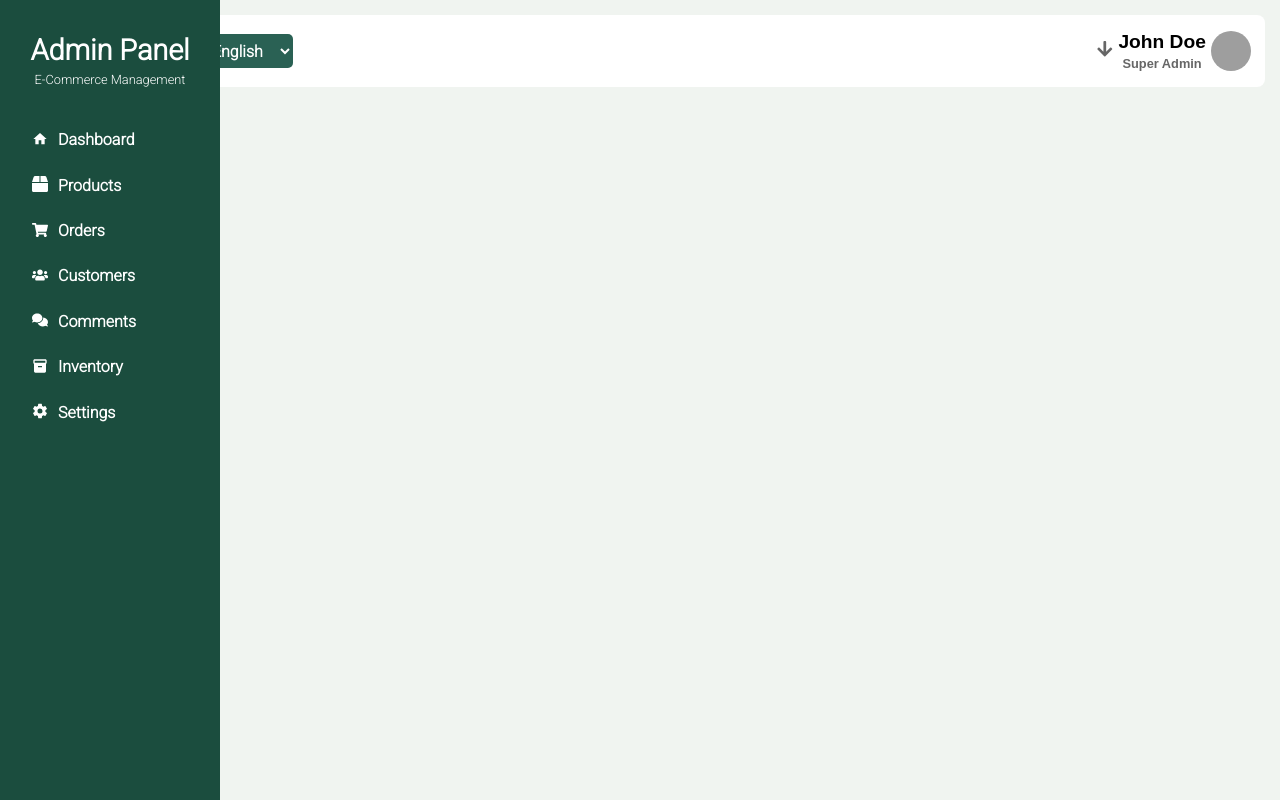
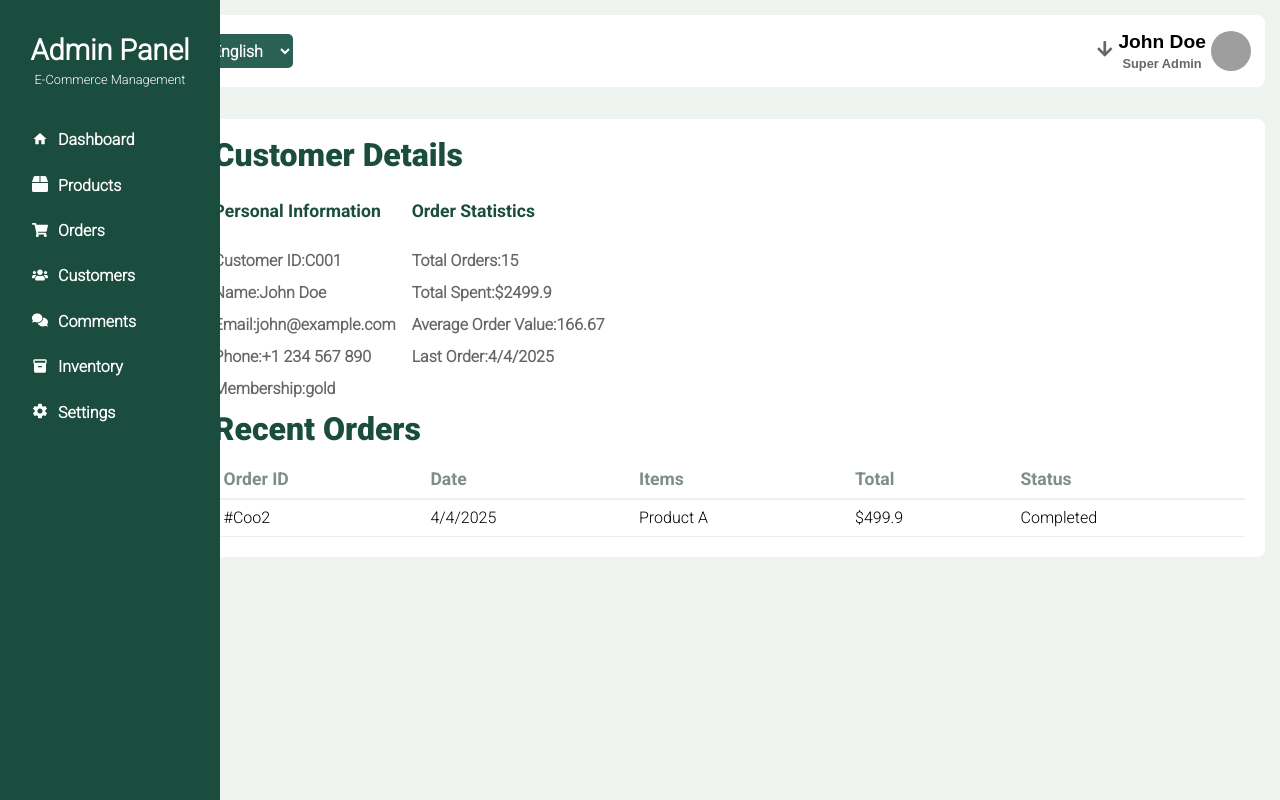
Before and after one commit to mohammadmehdidalvandii/Dashboard, a React (Vite) app in the folder frontend/dashboard/: page /CustomerDetails in a window 1280 px wide. Built offline with nearby package versions, Linux system fonts and the light colour scheme; grey boxes are pictures that could not be loaded.

Commit message:
created section Details Customers

```diff
--- /dev/null
+++ b/frontend/dashboard/src/components/templates/customers/DetailsCustomer/DetailsCustomer.css
@@ -0,0 +1,32 @@
+.detailsCustomer{
+    display: block;
+    margin-top: 2rem;
+}
+
+.detailsCustomer .items{
+    display: flex;
+    gap: 1rem;
+    margin-top: 2rem;
+}
+
+.detailsCustomer h6{
+    display: block;
+    margin-bottom: 1rem;
+    font-family: var(--roboto-bold);
+    font-size: 1.1rem;
+    font-weight: 700;
+    color: var(--primary-dark);
+}
+
+.detailsCustomer .item li{
+    margin-bottom: 1rem;
+}
+
+.detailsCustomer .item li{
+    display: flex;
+    align-items: center;
+    font-family: var(--primary-dark);
+    font-size: 1rem;
+    font-weight: 700;
+    color: var(--text-light);
+}
--- /dev/null
+++ b/frontend/dashboard/src/components/templates/customers/DetailsCustomer/DetailsCustomer.jsx
@@ -0,0 +1,82 @@
+import './DetailsCustomer.css';
+
+function DetailsCustomer() {
+  return (
+    <section className="detailsCustomer box">
+        <div>
+          <h2 className="title_header">Customer Details</h2>
+          <div className="items">
+            <ul className="item">
+              <li>
+                <h6>Personal Information</h6>
+              </li>
+              <li>
+                <span>Customer ID:</span>
+                <span>C001</span>
+              </li>
+              <li>
+                <span>Name:</span>
+                <span>John Doe</span>
+              </li>
+              <li>
+                <span>Email:</span>
+                <span> john@example.com</span>
+              </li>
+              <li>
+                <span>Phone:</span>
+                <span>+1 234 567 890</span>
+              </li>
+              <li>
+                <span>Membership:</span>
+                <span>gold</span>
+              </li>
+            </ul>
+            <ul className="item">
+              <li>
+                <h6>Order Statistics</h6>
+              </li>
+              <li>
+                <span>Total Orders:</span>
+                <span>15</span>
+              </li>
+              <li>
+                <span>Total Spent: </span>
+                <span>$2499.9</span>
+              </li>
+              <li>
+                <span>Average Order Value:</span>
+                <span>166.67</span>
+              </li>
+              <li>
+                <span>Last Order:</span>
+                <span>4/4/2025</span>
+              </li>
+            </ul>
+          </div>
+          <h2 className="title_header">Recent Orders</h2>
+          <table>
+              <thead>
+                <tr>
+                  <th>Order ID</th>
+                  <th>Date</th>
+                  <th>Items</th>
+                  <th>Total</th>
+                  <th>Status</th>
+                </tr>
+              </thead>
+              <tbody>
+                <tr>
+                  <td>#Coo2</td>
+                  <td>4/4/2025</td>
+                  <td>Product A</td>
+                  <td>$499.9</td>
+                  <td>Completed</td>
+                </tr>
+              </tbody>
+          </table>
+        </div>
+    </section>
+  )
+}
+
+export default DetailsCustomer
--- a/frontend/dashboard/src/page/CustomerDetails/CustomerDetails.jsx
+++ b/frontend/dashboard/src/page/CustomerDetails/CustomerDetails.jsx
@@ -1,9 +1,11 @@
+import DetailsCustomer from '../../components/templates/customers/DetailsCustomer/DetailsCustomer'
 import MetaTag from '../../hook/MetaTag/MetaTag'
 
 function CustomerDetails() {
   return (
     <>
     <MetaTag title="Dashboard | Customer Details" />
+    <DetailsCustomer/>
     </>
   )
 }
```
